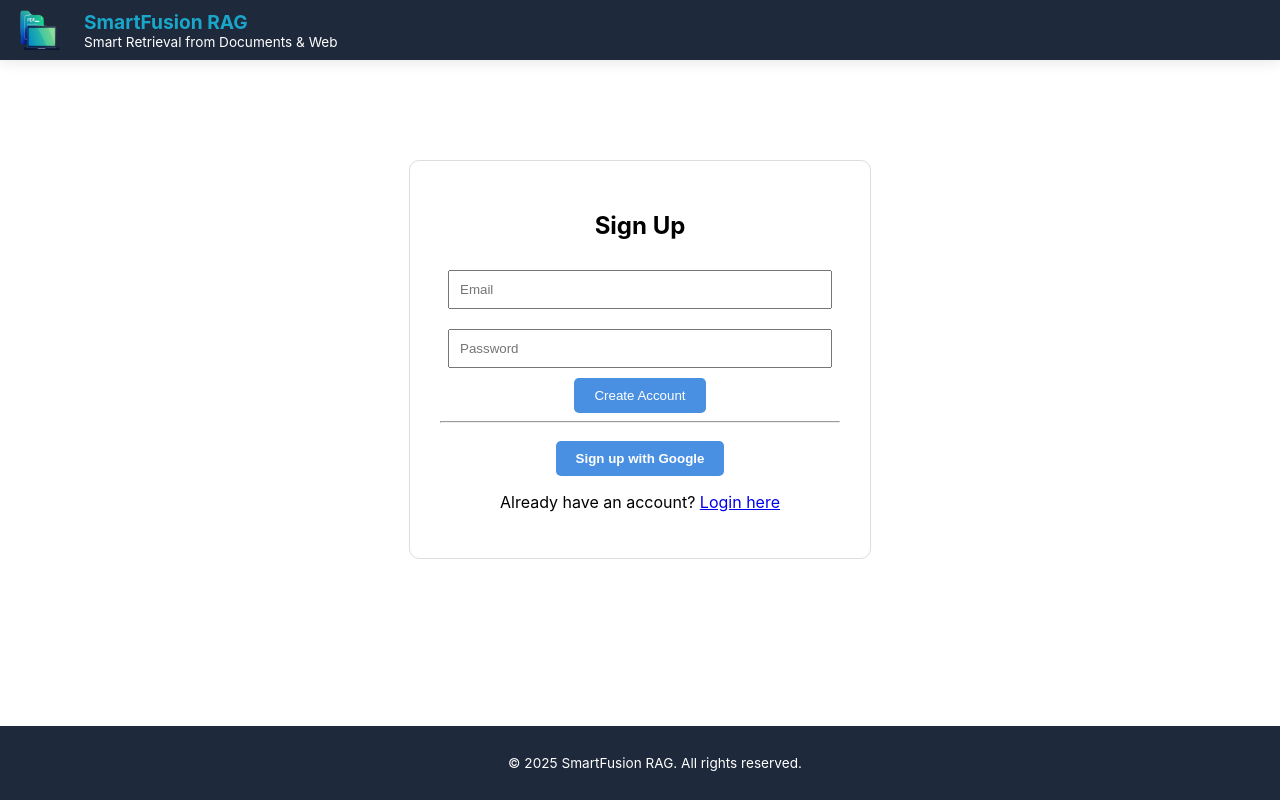
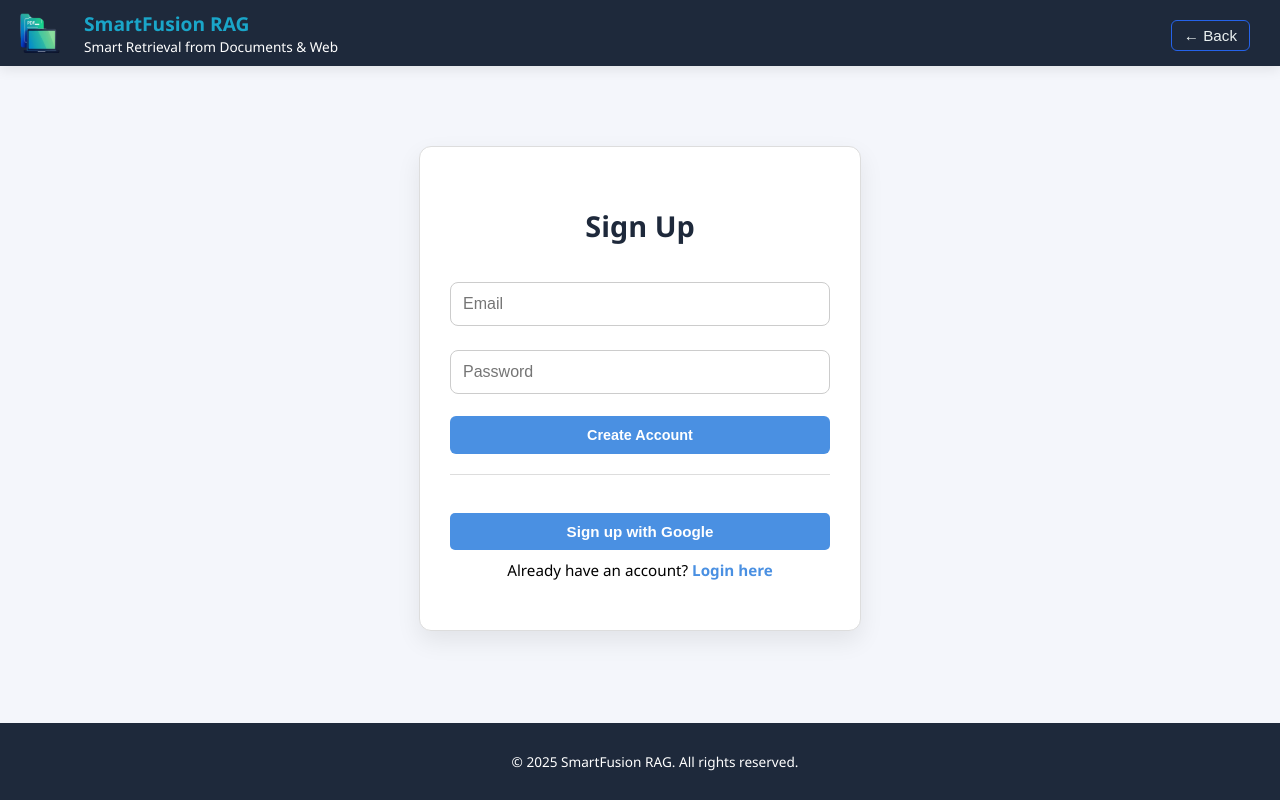
Before and after one commit to Ketan5757/smartfusion-rag, a React (Create React App) app: page /signup in a window 1280 px wide. Built offline with nearby package versions, Linux system fonts and the light colour scheme.

Commit message:
Create Dashboard page with shared Header and Footer layout

```diff
--- a/src/components/Dashboard.jsx
+++ b/src/components/Dashboard.jsx
@@ -1,45 +1,25 @@
-import React from 'react';
-import { auth } from '../firebase';
-import { useNavigate } from 'react-router-dom';
-import { signOut } from 'firebase/auth';
 import '../styles/Dashboard.css';
+import Header from './Header';
+import Footer from './Footer';
 
 const Dashboard = () => {
-  const navigate = useNavigate();
-  const user = auth.currentUser;
-
-  const handleLogout = async () => {
-    await signOut(auth);
-    navigate('/login');
-  };
 
   return (
-    <div className="dashboard-container">
-      {/* Header */}
-      <header className="dashboard-header">
-        <div className="left">
-          <h2>SmartFusion RAG</h2>
-        </div>
-        <div className="right">
-          {user && (
     <>
-              <span className="user-info">
-                👤 {user.displayName || user.email}
-              </span>
-              <button className="logout-btn" onClick={handleLogout}>
-                Logout
-              </button>
-            </>
-          )}
-        </div>
-      </header>
+      {/* Shared Header */}
+      <Header />
 
       {/* Main Content */}
+      <div className="dashboard-container">
         <main style={{ padding: '30px' }}>
           <h1>Welcome to your Dashboard</h1>
           <p>Start uploading your PDFs or speak your query!</p>
         </main>
       </div>
+
+      {/* Shared Footer */}
+      <Footer />
+    </>
   );
 };
 
--- a/src/components/Header.jsx
+++ b/src/components/Header.jsx
@@ -1,8 +1,22 @@
 import React from 'react';
-import logoImage from '../assets/logo.png'; // your logo image path
+import { useLocation, useNavigate } from 'react-router-dom';
+import { auth } from '../firebase';
+import { signOut } from 'firebase/auth';
+import logoImage from '../assets/logo.png';
 import '../styles/HeaderFooter.css';
 
 const Header = () => {
+  const location = useLocation();
+  const navigate = useNavigate();
+  const user = auth.currentUser;
+  const isDashboard = location.pathname === '/dashboard';
+
+  const handleLogout = async () => {
+  await signOut(auth);
+  navigate('/'); // Redirect to homepage
+};
+
+
   return (
     <header className="navbar">
       <div className="logo-section">
@@ -12,6 +26,13 @@ const Header = () => {
           <div className="tagline">Smart Retrieval from Documents & Web</div>
         </div>
       </div>
+
+      {isDashboard && user && (
+        <div className="dashboard-header-right">
+          <span className="user-info">👤 {user.displayName || user.email}</span>
+          <button className="logout-btn" onClick={handleLogout}>Logout</button>
+          </div>
+        )}
     </header>
   );
 };
--- a/src/components/LoginPage.jsx
+++ b/src/components/LoginPage.jsx
@@ -5,6 +5,7 @@ import { useNavigate } from 'react-router-dom';
 import '../styles/Auth.css';
 import Header from './Header';
 import Footer from './Footer';
+import '../styles/LoginPage.css';
 
 const LoginPage = () => {
   const [email, setEmail] = useState('');
@@ -27,7 +28,7 @@ const LoginPage = () => {
   const handleGoogleSignIn = async () => {
   const provider = new GoogleAuthProvider();
   provider.setCustomParameters({
-    prompt: 'select_account' // ✅ This line forces account selection
+    prompt: 'select_account' // This line forces account selection
   });
 
   try {
@@ -40,6 +41,9 @@ const LoginPage = () => {
   return (
     <>
       <Header />
+      <div className="login-back-button">
+        <button onClick={() => navigate(-1)}>← Back</button>
+        </div>
 
       <div className="auth-container">
         <h2>Login</h2>
--- a/src/components/SignupPage.jsx
+++ b/src/components/SignupPage.jsx
@@ -9,7 +9,7 @@ import { useNavigate } from 'react-router-dom';
 import '../styles/Auth.css';
 import Header from './Header';
 import Footer from './Footer';
-
+import '../styles/SignupPage.css';
 const SignupPage = () => {
   const [email, setEmail] = useState('');
   const [password, setPassword] = useState('');
@@ -41,6 +41,9 @@ const SignupPage = () => {
   return (
     <>
       <Header />
+      <div className="signup-back-button">
+        <button onClick={() => navigate(-1)}>← Back</button>
+        </div>
 
       <div className="auth-container">
         <h2>Sign Up</h2>
--- a/src/styles/Dashboard.css
+++ b/src/styles/Dashboard.css
@@ -24,3 +24,34 @@
 .logout-btn:hover {
   background-color: #e6e6e6;
 }
+
+.dashboard-info {
+  display: flex;
+  justify-content: flex-end;
+  align-items: center;
+  padding: 10px 30px;
+  background-color: #f1f5f9;
+  border-bottom: 1px solid #e2e8f0;
+}
+
+.user-info {
+  margin-right: 16px;
+  font-size: 0.95rem;
+  color: white;
+}
+
+.logout-btn {
+  padding: 6px 14px;
+  background-color: #ef4444;
+  color: white;
+  font-size: 0.85rem;
+  font-weight: 600;
+  border: none;
+  border-radius: 6px;
+  cursor: pointer;
+  transition: background-color 0.2s ease;
+}
+
+.logout-btn:hover {
+  background-color: #dc2626;
+}
--- a/src/styles/HeaderFooter.css
+++ b/src/styles/HeaderFooter.css
@@ -49,7 +49,33 @@
 .main-content:hover {
   transform: scale(1.01);
 }
+.dashboard-header-right {
+  display: flex;
+  align-items: center;
+  gap: 12px;
+  margin-left: auto;
+}
 
+.user-info {
+  font-size: 0.9rem;
+  color: white;
+}
+
+.logout-btn {
+  padding: 6px 12px;
+  font-size: 0.85rem;
+  background-color: #ef4444;
+  color: white;
+  border: none;
+  border-radius: 6px;
+  font-weight: 600;
+  cursor: pointer;
+  transition: background-color 0.2s ease;
+}
+
+.logout-btn:hover {
+  background-color: #dc2626;
+}
 .footer {
   text-align: center;
   padding: 15px;
--- /dev/null
+++ b/src/styles/LoginPage.css
@@ -0,0 +1,147 @@
+/* Page background and font */
+body {
+  margin: 0;
+  padding: 0;
+  background-color: #f4f6fb;
+  font-family: 'Segoe UI', Tahoma, Geneva, Verdana, sans-serif;
+}
+
+/* Login card container */
+.auth-container {
+  max-width: 380px;
+  margin: 80px auto;
+  padding: 35px 30px;
+  background-color: #ffffff;
+  border-radius: 12px;
+  box-shadow: 0 10px 25px rgba(0, 0, 0, 0.08);
+  text-align: center;
+}
+
+/* Heading */
+.auth-container h2 {
+  font-size: 1.8rem;
+  margin-bottom: 25px;
+  color: #1e293b;
+}
+
+/* Inputs and buttons have same width and box model */
+.auth-container input,
+.auth-container button {
+  width: 100%;
+  box-sizing: border-box;
+}
+
+/* Input fields */
+.auth-container input {
+  padding: 12px;
+  margin: 12px 0;
+  font-size: 1rem;
+  border: 1px solid #ccc;
+  border-radius: 8px;
+  outline: none;
+  transition: border-color 0.3s ease;
+}
+
+.auth-container input:focus {
+  border-color: #4a90e2;
+}
+
+/* Login button */
+.auth-container button[type="submit"] {
+  padding: 11px 0;               /* Shorter height only */
+  margin-top: 10px;
+  width: 100%;                  /* Keep full width */
+  background-color: #4a90e2;
+  color: white;
+  font-weight: bold;
+  border: none;
+  border-radius: 6px;
+  font-size: 0.9rem;
+  cursor: pointer;
+  transition: background-color 0.2s ease;
+  display: inline-block;
+}
+
+.auth-container button[type="submit"]:hover {
+  background-color: #357ab8;
+}
+
+/* Google Sign-in button */
+.google-btn {
+  padding: 12px;
+  margin-top: 18px;
+  background-color: #4a90e2;
+  color: white;
+  border: none;
+  border-radius: 6px;
+  font-size: 0.95rem;
+  font-weight: bold;
+  cursor: pointer;
+  transition: background-color 0.2s ease, box-shadow 0.2s ease;
+}
+
+.google-btn:hover {
+  background-color: #306dc1;
+  box-shadow: 0 0 5px rgba(0, 0, 0, 0.1);
+}
+
+/* Error message */
+.auth-container p {
+  margin-top: 10px;
+  font-size: 0.95rem;
+}
+
+.auth-container p[style*="color: red"] {
+  color: #e63946;
+  font-weight: 500;
+}
+
+/* Signup link */
+.auth-container a {
+  color: #4a90e2;
+  text-decoration: none;
+  font-weight: 600;
+}
+
+.auth-container a:hover {
+  text-decoration: underline;
+}
+.login-back-button {
+  position: absolute;
+  top: 20px;
+  right: 30px;
+  z-index: 10;
+}
+
+/* Back Button Styling */
+.login-back-button button {
+  background-color: transparent;
+  color: #ebf1f1;
+  font-size: 0.95rem;
+  border: 1px solid #2563eb;
+  border-radius: 6px;
+  padding: 6px 12px;
+  font-weight: 500;
+  cursor: pointer;
+  transition: all 0.3s ease;
+}
+
+.login-back-button button:hover {
+  background-color: #2563eb;
+  color: white;
+}
+/* Divider */
+.auth-container hr {
+  margin: 20px 0;
+  border: none;
+  height: 1px;
+  background-color: #ddd;
+}
+
+/* Responsive design */
+@media (max-width: 500px) {
+  .auth-container {
+    margin: 50px 20px;
+    padding: 25px 20px;
+  }
+}
--- /dev/null
+++ b/src/styles/SignupPage.css
@@ -0,0 +1,23 @@
+/* Back Button Styling */
+.signup-back-button {
+  position: absolute;
+  top: 20px;
+  right: 30px;
+  z-index: 10;
+}
+.signup-back-button button {
+  background-color: transparent;
+  color: #ebf1f1;
+  font-size: 0.95rem;
+  border: 1px solid #2563eb;
+  border-radius: 6px;
+  padding: 6px 12px;
+  font-weight: 500;
+  cursor: pointer;
+  transition: all 0.3s ease;
+}
+
+.signup-back-button button:hover {
+  background-color: #2563eb;
+  color: white;
+}
```
Lines whose indentation alone changed are shown as unchanged.
